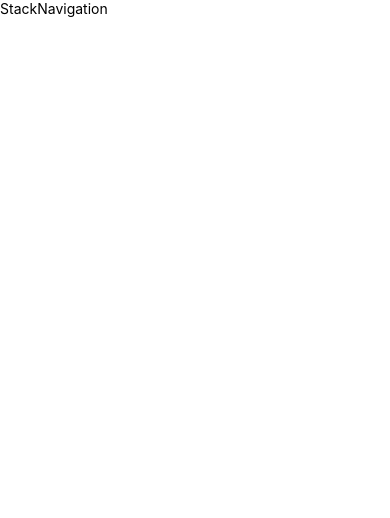
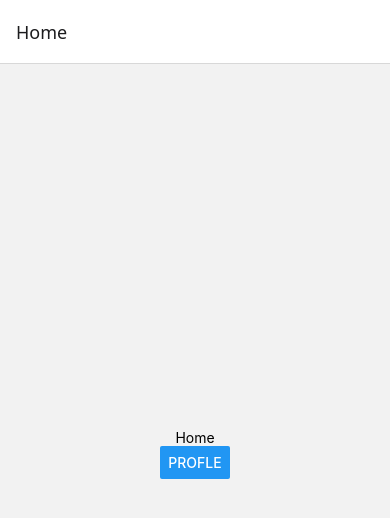
Before and after one commit to prafulpawar/ReactNative, a React Native app in the folder Basics/: screen /Home in a window 390 px wide. Shown: the top 518 px of the page. Built offline with nearby package versions, Linux system fonts and the light colour scheme.

Commit message:
__DONE__

```diff
--- a/Basics/App.jsx
+++ b/Basics/App.jsx
@@ -1,26 +1,8 @@
-import { View, Text, Image ,Button, TouchableOpacity, Alert, TouchableHighlight, Pressable, SafeAreaView } from 'react-native';
-import Basics from './src/Basics/Basics';
-import Style from './src/Basics/Style';
-import ThemeBased from './src/Basics/ThemeBased';
-import Units from './src/Basics/Units';
-import Flex from './src/Basics/Flex';
-import FlexDirection from './src/Basics/FlexDirection';
-import Scroll from './src/Scroll/Scroll';
-import FlatLists from './src/Scroll/FlatList';
-import Input from './src/UserInput/Input';
+import React from 'react';
 import StackNavigation from './src/Navigations/Stack/StackNavigation';
 
-
 const App = () => {
-  return (
-        //  <Units/>
-        // <Flex/>
-        // <FlexDirection/>
-        // <Scroll/>
-        // <FlatLists/>
-        // <Input/>
-        <StackNavigation/>
-  )
-}
+  return <StackNavigation />;
+};
 
 export default App;
--- /dev/null
+++ b/Basics/src/Navigations/Stack/Screens/Home.jsx
@@ -0,0 +1,13 @@
+import { View, Text ,Button} from 'react-native'
+import React from 'react'
+
+const Home = () => {
+  return (
+    <View style={{ flex: 1, justifyContent: 'center', alignItems: 'center' }}>
+      <Text>Home</Text>
+      <Button title='Profle'  />
+    </View>
+  )
+}
+
+export default Home
--- /dev/null
+++ b/Basics/src/Navigations/Stack/Screens/Profile.jsx
@@ -0,0 +1,12 @@
+import { View, Text } from 'react-native'
+import React from 'react'
+
+const Profile = () => {
+  return (
+    <View>
+      <Text>Profile</Text>
+    </View>
+  )
+}
+
+export default Profile
--- /dev/null
+++ b/Basics/src/Navigations/Stack/Screens/Search.jsx
@@ -0,0 +1,12 @@
+import { View, Text } from 'react-native'
+import React from 'react'
+
+const Search = () => {
+  return (
+    <View>
+      <Text>Search</Text>
+    </View>
+  )
+}
+
+export default Search
--- a/Basics/src/Navigations/Stack/StackNavigation.jsx
+++ b/Basics/src/Navigations/Stack/StackNavigation.jsx
@@ -1,12 +1,29 @@
-import { View, Text } from 'react-native'
-import React from 'react'
+import React from 'react';
+import { createNativeStackNavigator } from '@react-navigation/native-stack';
+import { NavigationContainer } from '@react-navigation/native';
+
+import Profile from '../Stack/Screens/Profile';
+import Search from '../Stack/Screens/Search';
+import Home from '../Stack/Screens/Home';
+
+const Stack = createNativeStackNavigator();
+
+const StackNavigator = () => {
+  return (
+    <Stack.Navigator>
+      <Stack.Screen name='Home' component={Home} />
+      <Stack.Screen name='Profile' component={Profile} />
+      <Stack.Screen name='Search' component={Search} />
+    </Stack.Navigator>
+  );
+};
 
 const StackNavigation = () => {
   return (
-    <View>
-      <Text>StackNavigation</Text>
-    </View>
-  )
-}
+    <NavigationContainer>
+      <StackNavigator />
+    </NavigationContainer>
+  );
+};
 
-export default StackNavigation
+export default StackNavigation;
```
Also changed, not shown: Basics/package.json (+13 -9 lines), 1 other file (tests, documents, lock files or other folders).
